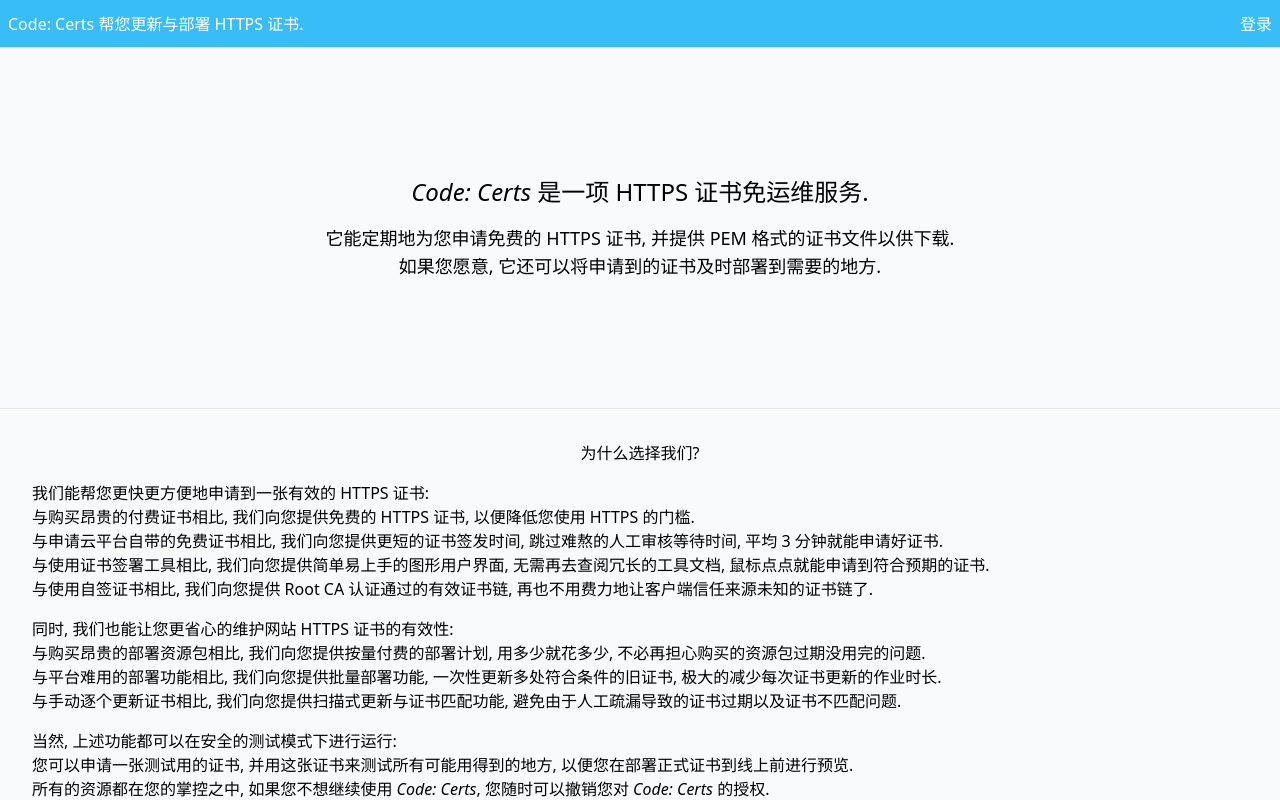
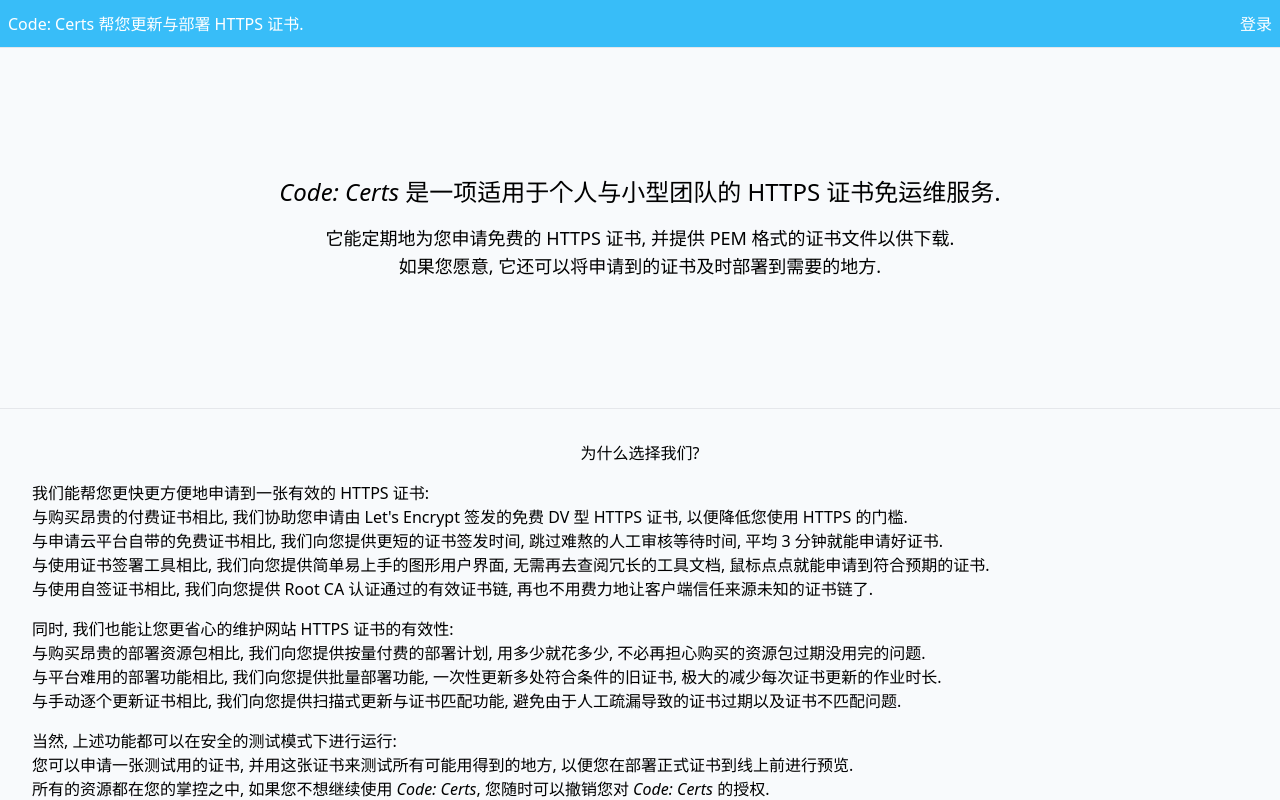
Before and after one commit to code-certs/code-certs, a Nuxt app: page / in a window 1280 px wide. Shown: the top 800 px of the page. Built offline with nearby package versions, Linux system fonts and the light colour scheme.

Commit message:
docs: amend description to Code: Certs and issuance advantage

```diff
--- a/pages/index.vue
+++ b/pages/index.vue
@@ -5,7 +5,7 @@
 <template>
   <main>
     <div id="concept" class="p-32 text-center">
-      <h2 class="text-2xl"><span>Code: Certs</span> 是一项 HTTPS 证书免运维服务.</h2>
+      <h2 class="text-2xl"><span>Code: Certs</span> 是一项适用于个人与小型团队的 HTTPS 证书免运维服务.</h2>
       <ol class="text-lg mt-4">
         <li>它能定期地为您申请免费的 HTTPS 证书, 并提供 PEM 格式的证书文件以供下载.</li>
         <li>如果您愿意, 它还可以将申请到的证书及时部署到需要的地方.</li>
@@ -18,7 +18,9 @@
         <li id="issuance-advantage" class="mt-4">
           我们能帮您更快更方便地申请到一张有效的 HTTPS 证书:
           <ul>
-            <li>与购买昂贵的付费证书相比, 我们向您提供免费的 HTTPS 证书, 以便降低您使用 HTTPS 的门槛.</li>
+            <li>与购买昂贵的付费证书相比, 我们协助您申请由 Let's Encrypt 签发的免费 DV 型 HTTPS 证书, 以便降低您使用
+              HTTPS 的门槛.
+            </li>
             <li>与申请云平台自带的免费证书相比, 我们向您提供更短的证书签发时间, 跳过难熬的人工审核等待时间, 平均 3
               分钟就能申请好证书.
             </li>
```
